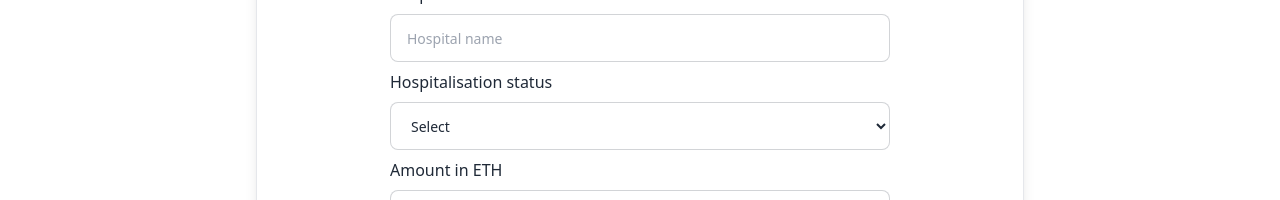
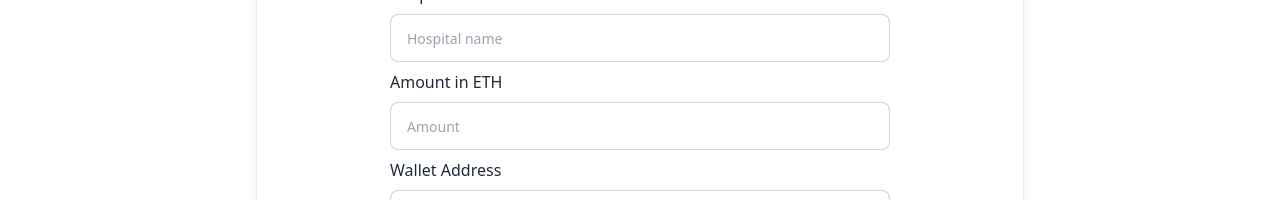
Before and after one commit to SWATHI-R2/Crowdfunding, a Svelte app: page /donate in a window 1280 px wide. Shown: the part 595-795 px from the top of the page. Built offline with nearby package versions, Linux system fonts and the light colour scheme.

Commit message:
new change

```diff
--- a/src/pages/Donate.svelte
+++ b/src/pages/Donate.svelte
@@ -15,14 +15,7 @@
         <input type="text" placeholder="Ailment/Medical condition" class="input input-bordered input-md w-[500px]" />
         <div class="mb-2">Hospital name</div>
         <input type="text" placeholder="Hospital name" class="input input-bordered input-md w-[500px]" />
-        <div class="my-2">Hospitalisation status</div>
-        <select class="mx-auto input input-bordered input-md w-full max-w-s">
-          <option value="" disabled selected>Select</option>
-          <option value="h1">Currently Hospitalised</option>
-          <option value="h2">Does not require hospitalisation</option>
-          <option value="h3">Recently discharged from the hospital</option>
-          <option value="h4">Will be hospitalised soon</option>
-        </select>
+
         <div class="my-2">Amount in ETH</div>
         <input type="text" placeholder="Amount" class="mx-auto input input-bordered input-md w-full max-w-s" />
         <div class="my-2">Wallet Address</div>
```
